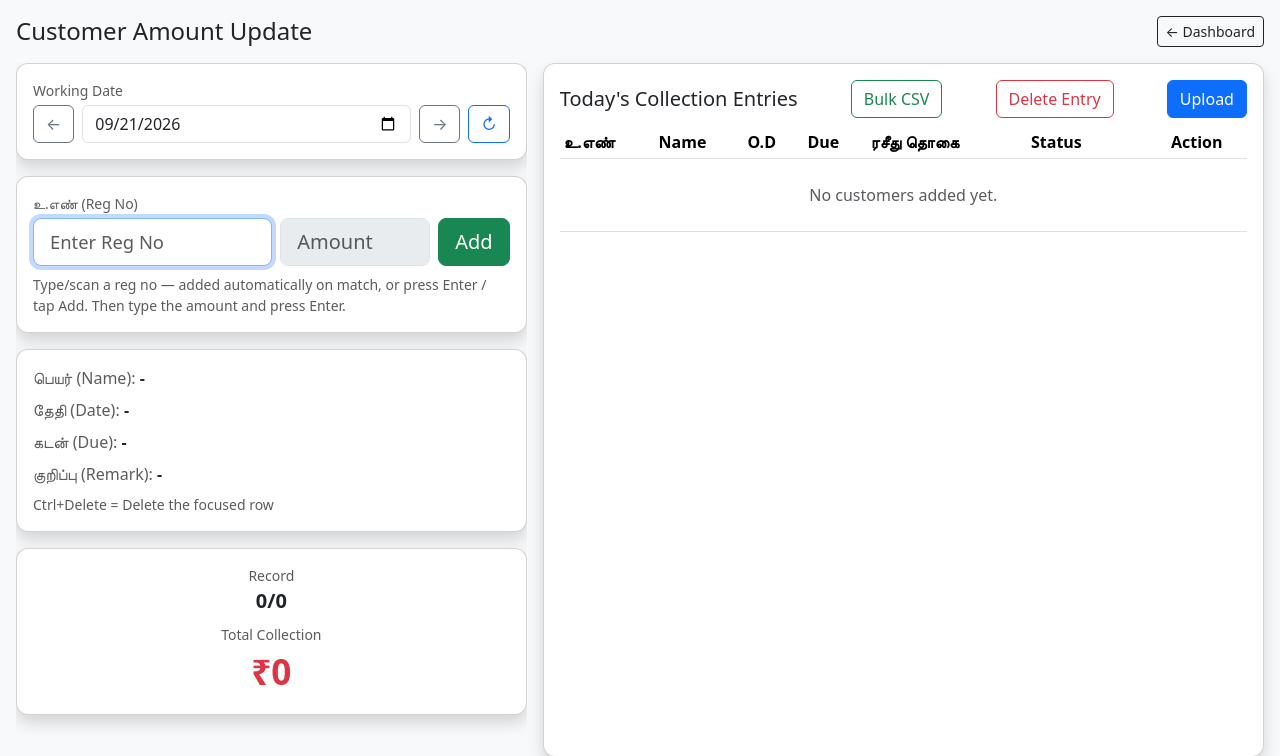
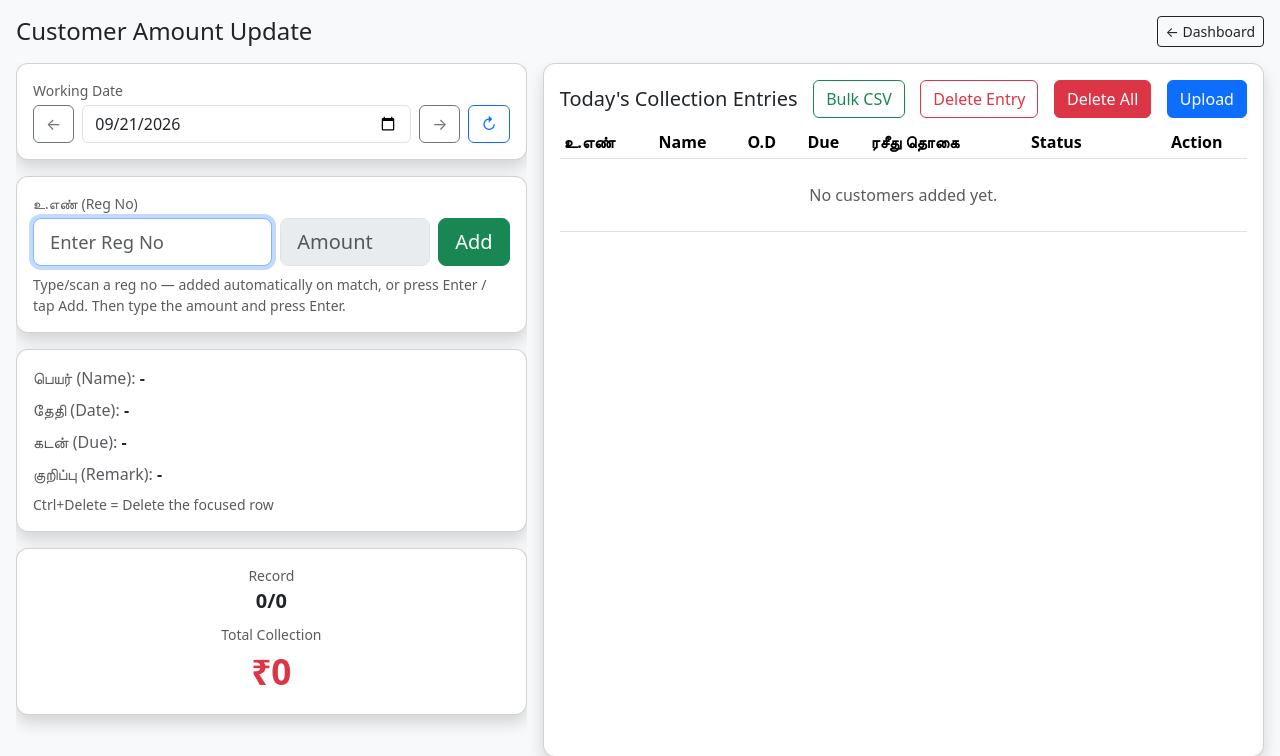
Before and after one commit to Kamaldheen20/finatesting, a Flask app: page /customer-amount-update in a window 1280 px wide. Shown: the top 756 px of the page. Run offline with Flask 3, Linux system fonts and the light colour scheme; a user stored in the database is signed in; some libraries are stand-ins or nearby versions.

Commit message:
Add bulk delete all button

```diff
--- a/templates/customer_amount_update.html
+++ b/templates/customer_amount_update.html
@@ -120,6 +120,7 @@
 
           <button type="button" class="btn btn-outline-success" id="bulkCsvBtn">Bulk CSV</button>
 <button type="button" class="btn btn-outline-danger" id="deleteEntryBtn">Delete Entry</button>
+<button type="button" class="btn btn-danger" id="deleteAllEntriesBtn">Delete All</button>
 <button type="button" class="btn btn-primary" id="uploadAllBtn">Upload</button>
         </div>
 
@@ -1086,6 +1087,57 @@
   const deleteEntryAmount = document.getElementById("deleteEntryAmount");
   const deleteEntryDateLabel = document.getElementById("deleteEntryDateLabel");
 
+  const deleteAllEntriesBtn = document.getElementById("deleteAllEntriesBtn");
+
+  deleteAllEntriesBtn.addEventListener("click", function () {
+    const date = workingDate;
+    if (!confirm("DELETE ALL COLLECTION ENTRIES for " + date + "?\n\nThis will remove every payment entered for this working date and reverse the affected customer balances.\n\nThis cannot be undone automatically.")) {
+      return;
+    }
+
+    const typed = prompt('Type DELETE to confirm deleting all entries for ' + date + '.');
+    if (typed !== "DELETE") {
+      showAlert("Bulk delete cancelled. Nothing was deleted.", "info");
+      return;
+    }
+
+    deleteAllEntriesBtn.disabled = true;
+    deleteAllEntriesBtn.textContent = "Deleting...";
+
+    fetch("/api/customer-amount-update/delete-all", {
+      method: "POST",
+      headers: { "Content-Type": "application/json" },
+      body: JSON.stringify({ payment_date: date })
+    }).then(function (res) {
+      return res.text().then(function (text) {
+        let data = {};
+        try { data = text ? JSON.parse(text) : {}; } catch (e) {
+          data = { error: "Server returned an invalid response." };
+        }
+        return { ok: res.ok, data: data };
+      });
+    }).then(function (result) {
+      if (!result.ok) {
+        showAlert(result.data.error || "Bulk delete failed.", "danger");
+        return;
+      }
+
+      clearAllRowsUI();
+      try { localStorage.removeItem(storageKey()); } catch (e) {}
+
+      showAlert(
+        result.data.message || "All entries for the working date were deleted.",
+        "success"
+      );
+    }).catch(function () {
+      showAlert("Could not reach the server. Please try again.", "danger");
+    }).finally(function () {
+      deleteAllEntriesBtn.disabled = false;
+      deleteAllEntriesBtn.textContent = "Delete All";
+    });
+  });
+
+
   function showDeleteEntryAlert(message, type) {
     showAlert(message, type, deleteEntryAlertArea);
   }
```
